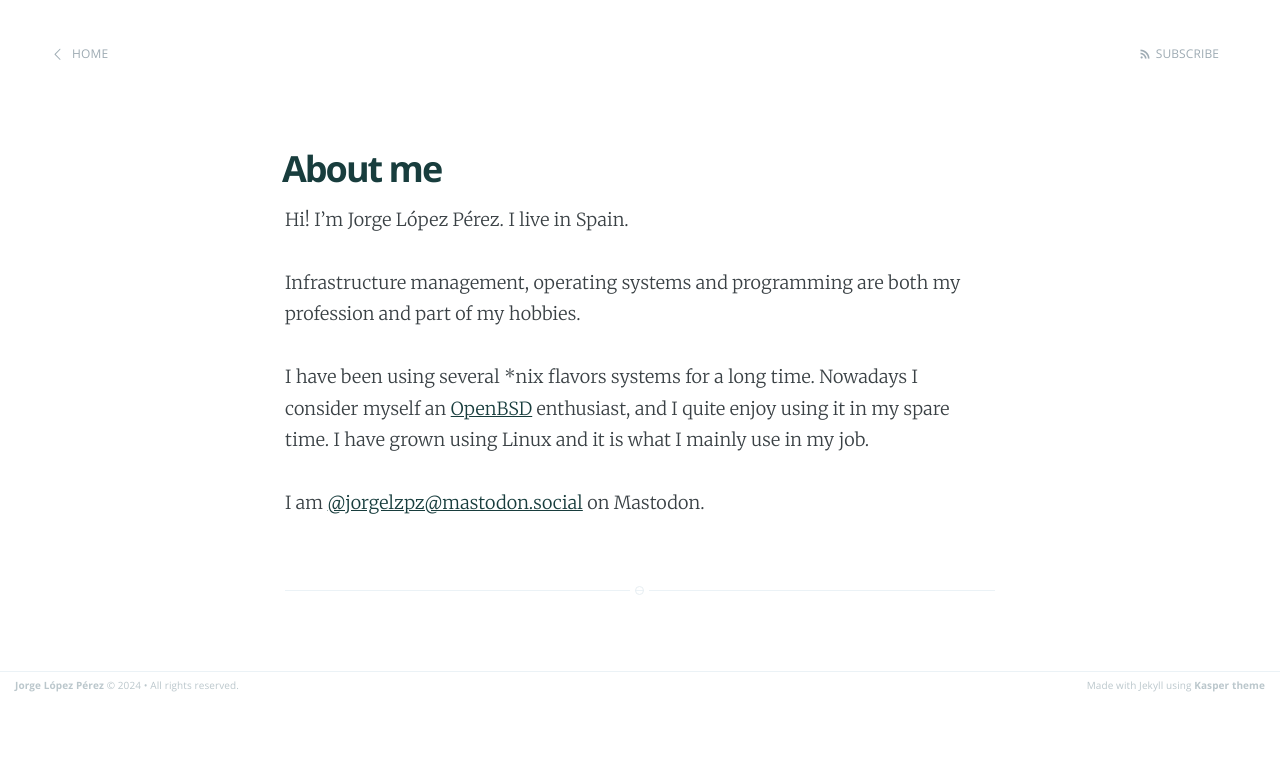
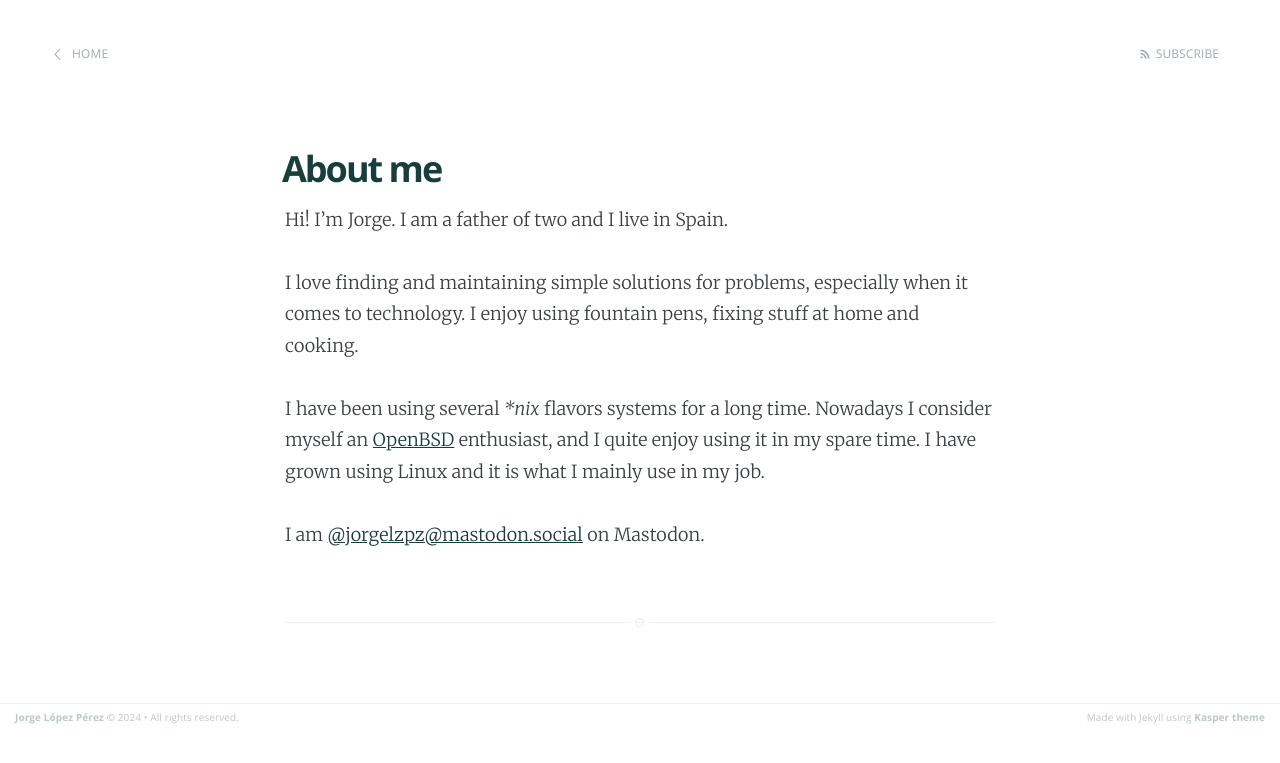
Before and after one commit to jorgelzpz/jorgelzpz.github.com, a Jekyll site: the page built from about/index.md, in a window 1280 px wide. Shown: the top 763 px of the page. Built offline with Jekyll 4.4.1, drawn with Linux system fonts in a browser that asks for light colours.

Commit message:
Update about section

```diff
--- a/about/index.md
+++ b/about/index.md
@@ -4,10 +4,10 @@ title: About me
 cover: false
 ---
 
-Hi! I'm Jorge López Pérez. I live in Spain.
+Hi! I'm Jorge. I am a father of two and I live in Spain.
 
-Infrastructure management, operating systems and programming are both my profession and part of my hobbies.
+I love finding and maintaining simple solutions for problems, especially when it comes to technology. I enjoy using fountain pens, fixing stuff at home and cooking.
 
-I have been using several *nix flavors systems for a long time. Nowadays I consider myself an [OpenBSD](https://www.openbsd.org/) enthusiast, and I quite enjoy using it in my spare time. I have grown using Linux and it is what I mainly use in my job.
+I have been using several _*nix_ flavors systems for a long time. Nowadays I consider myself an [OpenBSD](https://www.openbsd.org/) enthusiast, and I quite enjoy using it in my spare time. I have grown using Linux and it is what I mainly use in my job.
 
 I am [@jorgelzpz@mastodon.social](https://mastodon.social/@jorgelzpz) on Mastodon.
```
